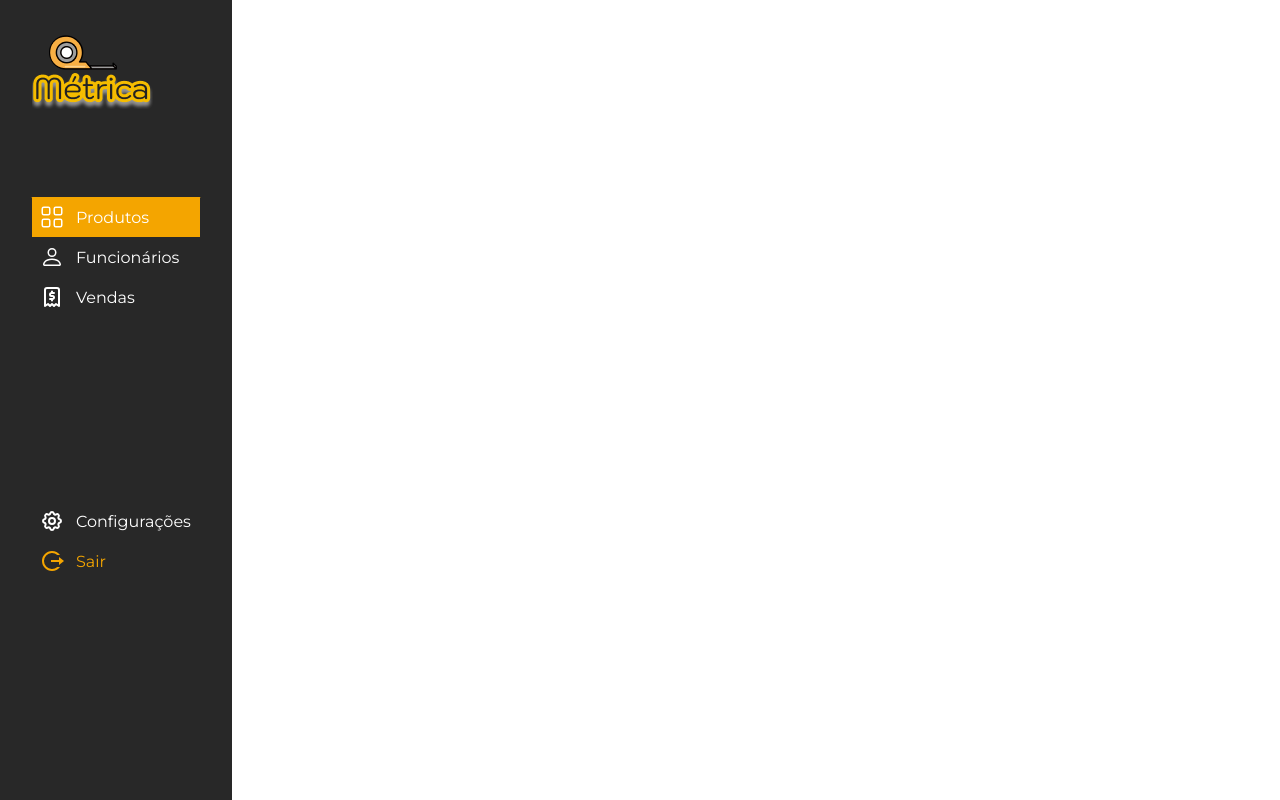
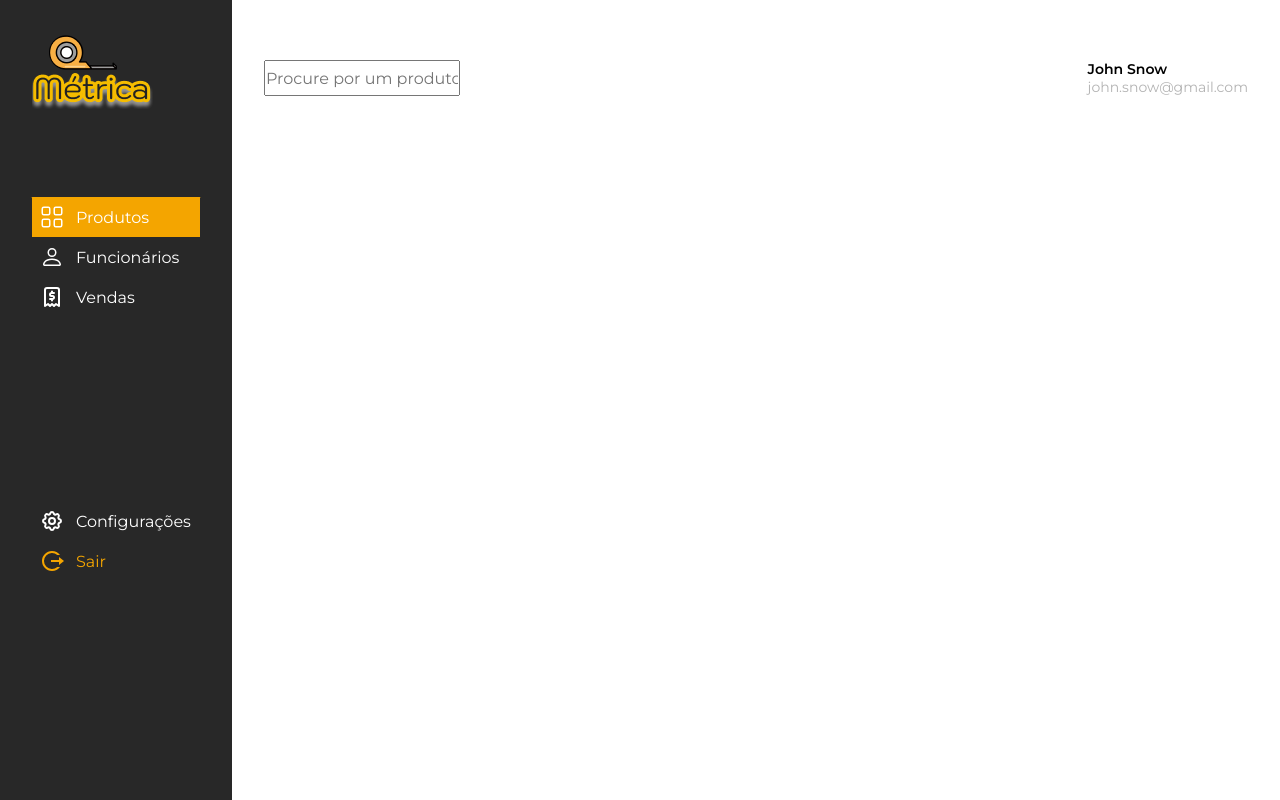
Before and after one commit to 3salles/metrica, a React (Create React App) app: page /products in a window 1280 px wide. Built offline with nearby package versions, Linux system fonts and the light colour scheme.

Commit message:
feat: ⚡️ Create header page

```diff
--- /dev/null
+++ b/src/components/Header/index.jsx
@@ -0,0 +1,13 @@
+import './styles.css';
+
+export default function Header() {
+  return (
+    <header>
+      <input type="text" placeholder="Procure por um produto" />
+      <div className="user">
+        <p>John Snow</p>
+        <span>john.snow@gmail.com</span>
+      </div>
+    </header>
+  );
+}
--- /dev/null
+++ b/src/components/Header/styles.css
@@ -0,0 +1,20 @@
+header {
+  width: 100%;
+  margin-top: 3.75rem;
+  padding: 0 2rem;
+  display: flex;
+  justify-content: space-between;
+}
+
+.user {
+  font-size: 0.875rem;
+}
+
+.user > p {
+  font-weight: 600;
+}
+
+.user > span {
+  font-weight: 400;
+  color: var(--gray);
+}
--- a/src/pages/Products/index.js
+++ b/src/pages/Products/index.js
@@ -1,9 +1,13 @@
+import Header from 'components/Header';
 import Navbar from './components/Navbar';
 
 export default function Products() {
   return (
     <section>
       <Navbar />
+      <article>
+        <Header />
+      </article>
     </section>
   );
 }
--- a/src/styles/global.css
+++ b/src/styles/global.css
@@ -8,6 +8,7 @@
   --placeholder-color: #666666;
   --box-shadow: rgba(0, 0, 0, 0.1);
   --nav-color: #282828;
+  --gray: #B3B3B3;
 }
 
 * {
@@ -23,6 +24,10 @@ body {
 
 body, input, textarea, button, select {
   font: 400 1rem "Montserrat", sans-serif;
+}
+
+article {
+  width: 100%;
 }
 
 button {
```
